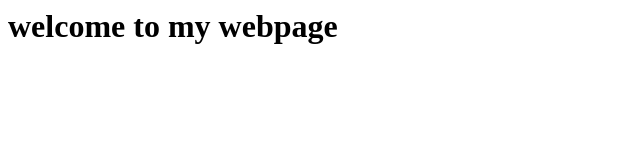
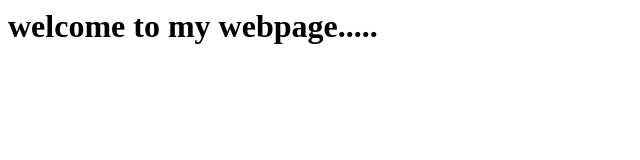
Before and after one commit to bssgit/myproject, a plain HTML site: page index.html in a window 1280 px wide. Shown: the full height of the page, 0-640 px from the left. Drawn offline with Linux system fonts and the light colour scheme.

Commit message:
welcome to my page

```diff
--- a/index.html
+++ b/index.html
@@ -1 +1 @@
-<h1> welcome to my webpage</h1>
+<h1> welcome to my webpage.....</h1>
```
